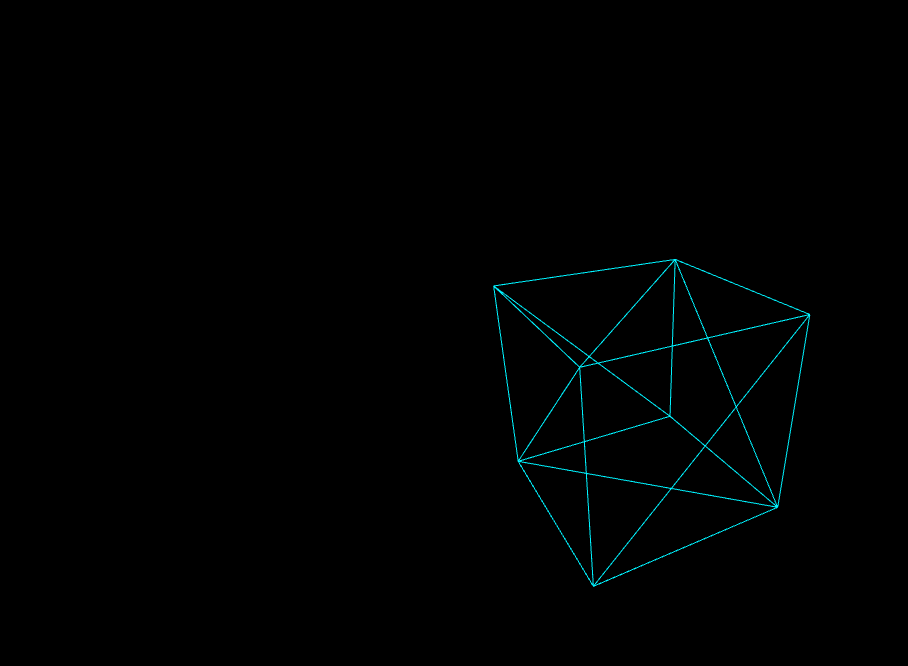
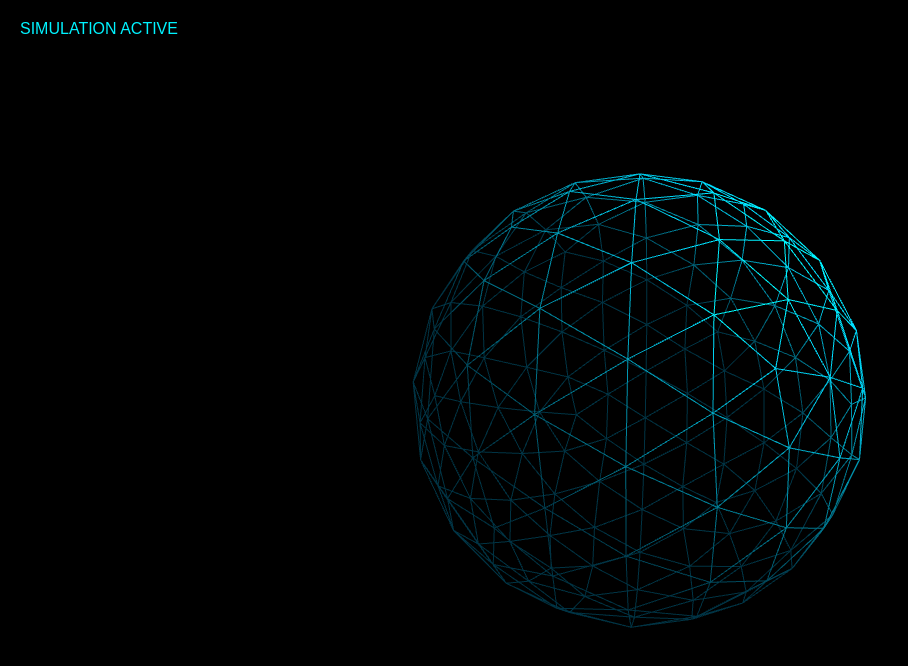
Before and after one commit to Chrono-Synapse/Chrono-Synapse, a plain HTML site: page hologram.html in a window 1280 px wide. Shown: the whole page, without its empty margins (0-908 px from the left). Drawn offline with nearby package versions, Linux system fonts and the light colour scheme; animation ran at ten frames a second.

Commit message:
Update hologram.html

```diff
--- a/hologram.html
+++ b/hologram.html
@@ -1,14 +1,16 @@
 <!DOCTYPE html>
    <html>
    <head>
-    <title>Chrono Hologram</title>
+       <title>Chrono Hologram Interface</title>
        <script src="https://cdnjs.cloudflare.com/ajax/libs/three.js/r128/three.min.js"></script>
        <style>
            body { margin: 0; overflow: hidden; }
            canvas { display: block; }
+           #hud { position: fixed; top: 20px; left: 20px; color: #00f3ff; font-family: 'Orbitron', sans-serif; }
        </style>
    </head>
    <body>
+       <div id="hud">SIMULATION ACTIVE</div>
        <script>
            // Scene setup
            const scene = new THREE.Scene();
@@ -17,35 +19,31 @@
            renderer.setSize(window.innerWidth, window.innerHeight);
            document.body.appendChild(renderer.domElement);
 
-        // Quantum Cube
-        const geometry = new THREE.BoxGeometry(2, 2, 2);
-        const material = new THREE.MeshBasicMaterial({
+           // Quantum Core
+           const geometry = new THREE.IcosahedronGeometry(2, 3);
+           const material = new THREE.MeshPhongMaterial({
                color: 0x00f3ff,
+               emissive: 0x003344,
                wireframe: true
            });
-        const cube = new THREE.Mesh(geometry, material);
-        scene.add(cube);
+           const core = new THREE.Mesh(geometry, material);
+           scene.add(core);
+
+           // Lighting
+           const light = new THREE.PointLight(0x00f3ff, 1, 100);
+           light.position.set(10, 10, 10);
+           scene.add(light);
 
            camera.position.z = 5;
 
            // Animation
            function animate() {
                requestAnimationFrame(animate);
-            cube.rotation.x += 0.01;
-            cube.rotation.y += 0.01;
+               core.rotation.x += 0.01;
+               core.rotation.y += 0.01;
                renderer.render(scene, camera);
            }
            animate();
-
-        // Mobile Touch Control
-        let touchStartX = 0;
-        document.addEventListener('touchstart', (e) => {
-            touchStartX = e.touches[0].clientX;
-        });
-        document.addEventListener('touchmove', (e) => {
-            cube.rotation.y += (e.touches[0].clientX - touchStartX) * 0.02;
-            touchStartX = e.touches[0].clientX;
-        });
        </script>
    </body>
    </html>
```
Lines whose indentation alone changed are shown as unchanged.
